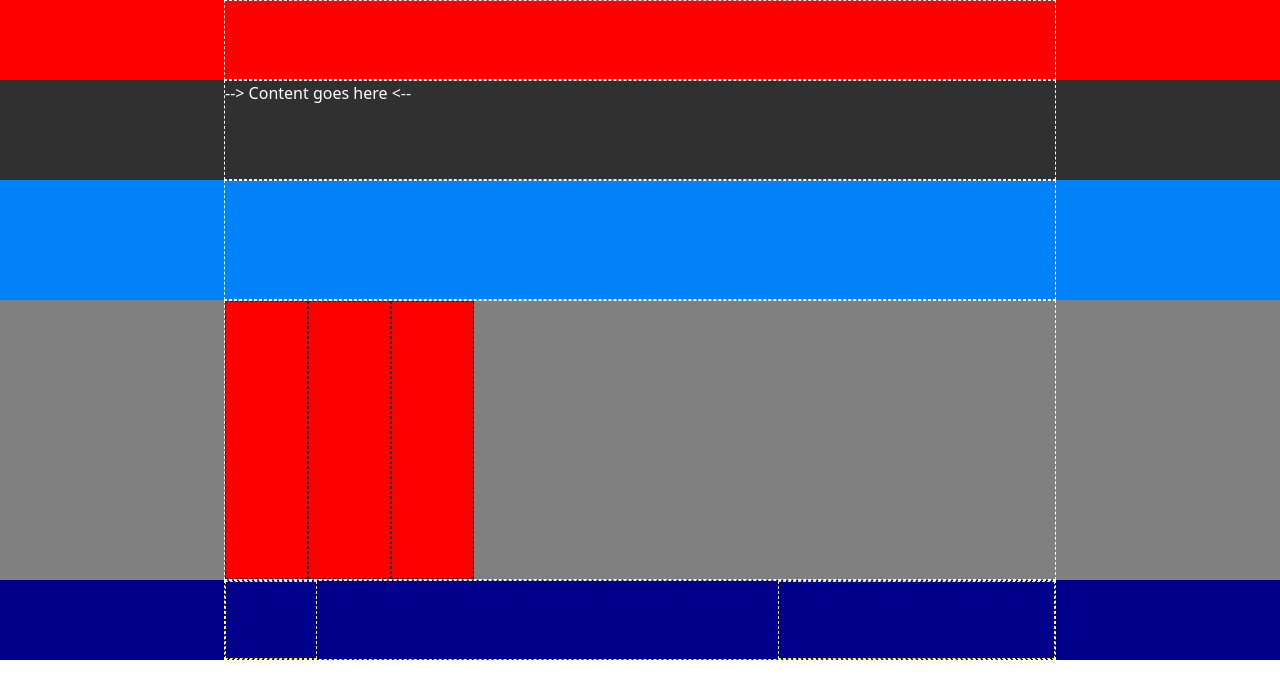
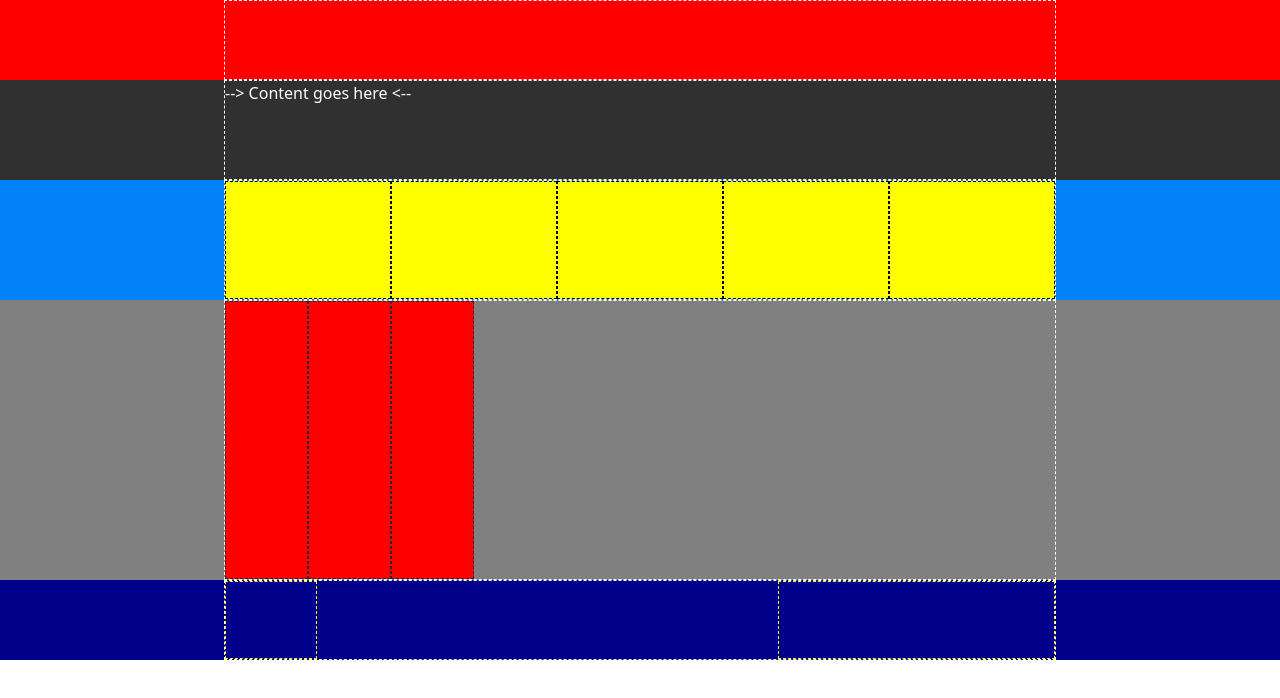
Before and after one commit to alessiaBer/vite-comics, a Vue app: page / in a window 1280 px wide. Shown: the top 698 px of the page. Built offline with nearby package versions, Linux system fonts and the light colour scheme.

Commit message:
[add] shop blocks

```diff
--- a/src/App.vue
+++ b/src/App.vue
@@ -19,7 +19,13 @@ export default {
       <div class="content_container">--&gt; Content goes here &lt;--</div>
     </div>
     <div class="shop">
-      <div class="shop_container"></div>
+      <div class="shop_container">
+        <div class="shop_option"></div>
+        <div class="shop_option"></div>
+        <div class="shop_option"></div>
+        <div class="shop_option"></div>
+        <div class="shop_option"></div>
+      </div>
     </div>
   </main>
 
@@ -50,6 +56,15 @@ export default {
   background-color: red;
 }
 
+.debug .shop {
+  height: 120px;
+  .shop_option {
+    width: calc(100% / 5);
+    background-color: yellow;
+    border: 1px dashed black;
+  }
+}
+
 .debug .footer_top {
   height: 280px;
   background-color: grey;
--- a/src/assets/scss/app.scss
+++ b/src/assets/scss/app.scss
@@ -7,6 +7,5 @@
 }
 
 .shop {
-    height: 120px;
     background-color: $primary;
 }
```
